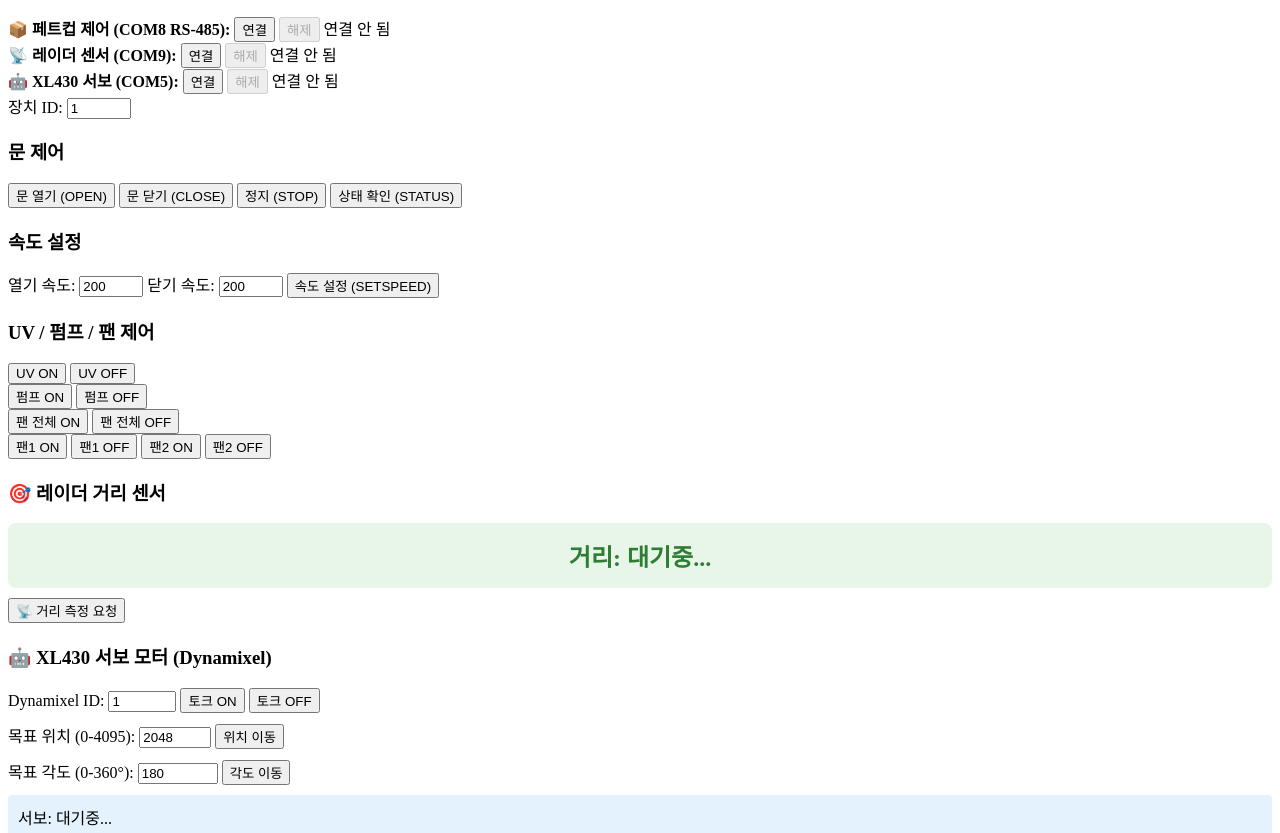
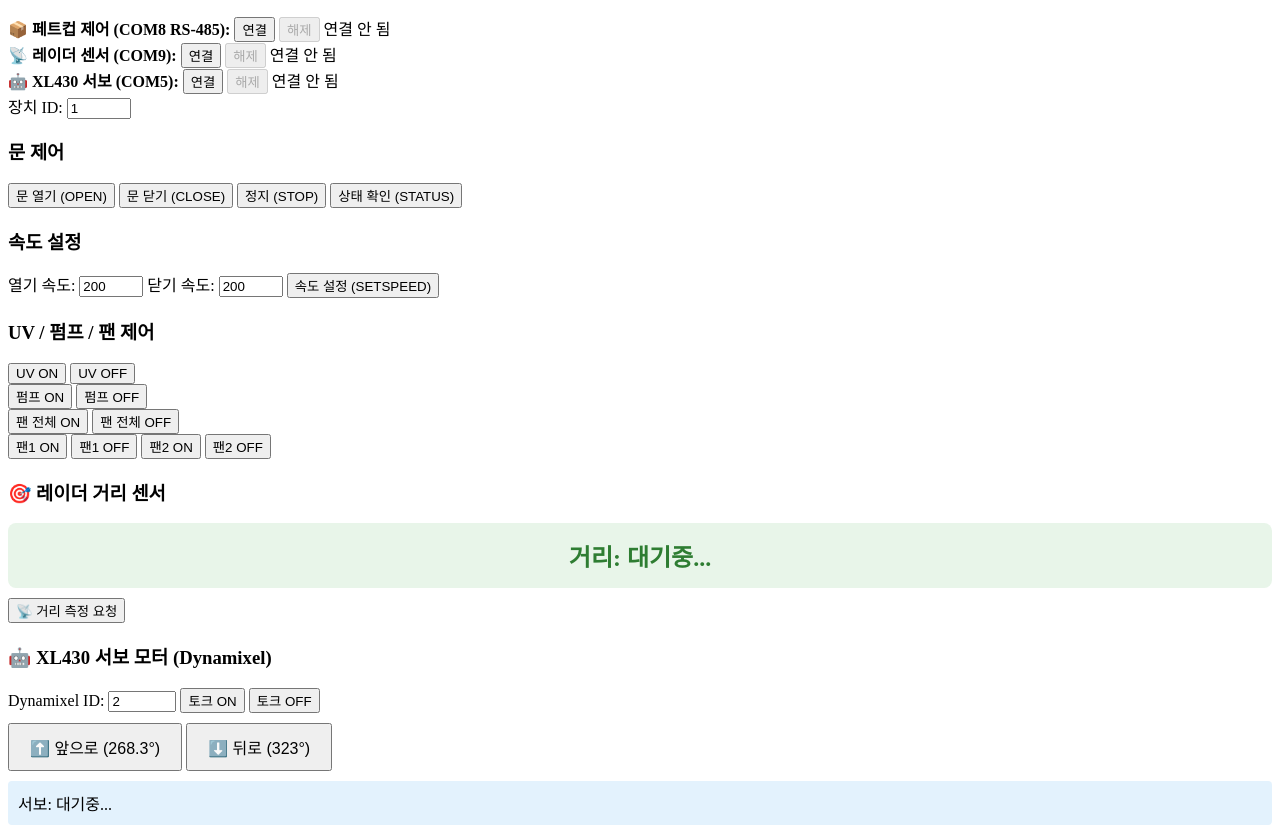
Before and after one commit to NLessW/petcup, a plain HTML site: page index.html in a window 1280 px wide. Shown: the part 119-952 px from the top of the page. Drawn offline with Linux system fonts and the light colour scheme.

Commit message:
작동 버튼 변경

```diff
--- a/index.html
+++ b/index.html
@@ -75,17 +75,13 @@
         <div>
             <h3>🤖 XL430 서보 모터 (Dynamixel)</h3>
             <div>
-                <label>Dynamixel ID: <input type="number" id="dxlId" value="1" min="0" max="252" style="width: 60px;" /></label>
+                <label>Dynamixel ID: <input type="number" id="dxlId" value="2" min="0" max="252" style="width: 60px;" /></label>
                 <button onclick="enableServo()">토크 ON</button>
                 <button onclick="disableServo()">토크 OFF</button>
             </div>
             <div style="margin-top: 10px;">
-                <label>목표 위치 (0-4095): <input type="number" id="servoPosition" value="2048" min="0" max="4095" /></label>
-                <button onclick="setServoPosition()">위치 이동</button>
-            </div>
-            <div style="margin-top: 10px;">
-                <label>목표 각도 (0-360°): <input type="number" id="servoAngle" value="180" min="0" max="360" step="0.1" /></label>
-                <button onclick="setServoAngle()">각도 이동</button>
+                <button onclick="moveForward()" style="font-size: 16px; padding: 10px 20px;">⬆️ 앞으로 (268.3°)</button>
+                <button onclick="moveBackward()" style="font-size: 16px; padding: 10px 20px;">⬇️ 뒤로 (323°)</button>
             </div>
             <div id="servoData" style="margin: 10px 0; padding: 10px; background: #e3f2fd; border-radius: 4px;">서보: 대기중...</div>
         </div>
--- a/src/index.js
+++ b/src/index.js
@@ -415,30 +415,26 @@ function requestRadarData() {
 }
 
 // XL430 서보 명령
-function setServoPosition() {
+function moveForward() {
     const id = getDxlId();
-    const position = parseInt(document.getElementById('servoPosition').value);
-    if (position < 0 || position > 4095) {
-        log('[서보] 위치 범위 오류: 0-4095 사이 값을 입력하세요');
-        return;
-    }
-    const packet = buildPositionPacket(id, position);
-    log(`[서보] ID ${id} 위치 이동: ${position} (0x${position.toString(16)})`);
-    writeToServo(packet);
-}
-
-function setServoAngle() {
-    const id = getDxlId();
-    const angle = parseFloat(document.getElementById('servoAngle').value);
-    if (angle < 0 || angle > 360) {
-        log('[서보] 각도 범위 오류: 0-360° 사이 값을 입력하세요');
-        return;
-    }
+    const angle = 268.3;
     // 각도를 위치값으로 변환 (0-360° → 0-4095)
     const position = Math.round((angle / 360) * 4095);
     const packet = buildPositionPacket(id, position);
-    log(`[서보] ID ${id} 각도 이동: ${angle}° → 위치 ${position}`);
+    log(`[서보] ID ${id} 앞으로 이동: ${angle}° → 위치 ${position}`);
     writeToServo(packet);
+    document.getElementById('servoData').textContent = `서보: 앞으로 (${angle}°)`;
+}
+
+function moveBackward() {
+    const id = getDxlId();
+    const angle = 323;
+    // 각도를 위치값으로 변환 (0-360° → 0-4095)
+    const position = Math.round((angle / 360) * 4095);
+    const packet = buildPositionPacket(id, position);
+    log(`[서보] ID ${id} 뒤로 이동: ${angle}° → 위치 ${position}`);
+    writeToServo(packet);
+    document.getElementById('servoData').textContent = `서보: 뒤로 (${angle}°)`;
 }
 
 function enableServo() {
```
